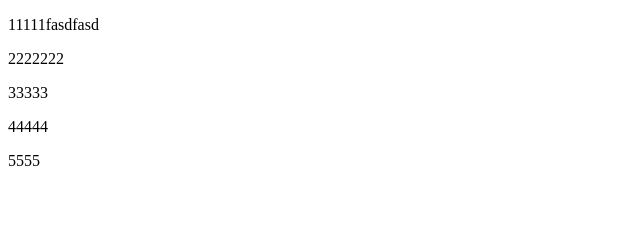
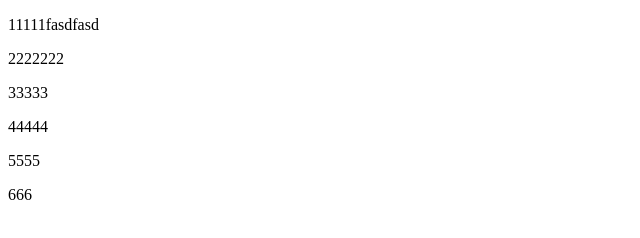
Before and after one commit to linxingli/learngit, a plain HTML site: page index.html in a window 1280 px wide. Shown: the full height of the page, 0-640 px from the left. Drawn offline with Linux system fonts and the light colour scheme.

Commit message:
fix:增加666

```diff
--- a/index.html
+++ b/index.html
@@ -14,5 +14,6 @@
   <p>
     5555
   </p>
+  <p>666</p>
 </body>
 </html>
```
